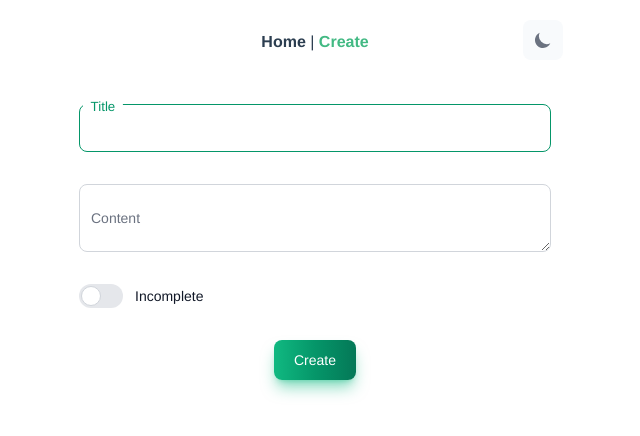
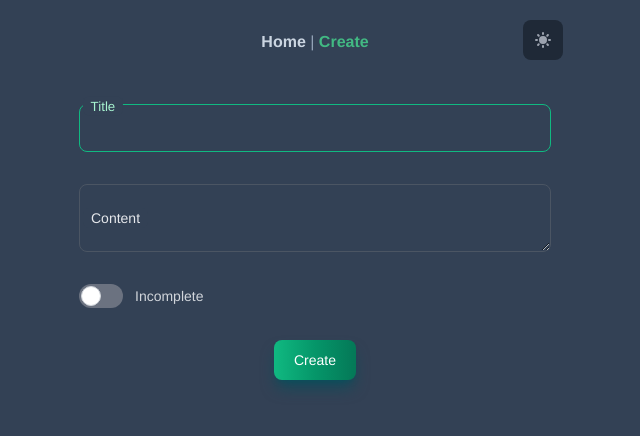
Before and after one commit to TirtharajPramanik/todo-list-vuejs-app, a Vue app: page /#/create in a window 1280 px wide. Shown: the top 436 px of the page, without its empty margins (325-965 px from the left). Built offline with nearby package versions, Linux system fonts and the light colour scheme.

Commit message:
Fixed Dark mode and Empty list bugs

```diff
--- a/public/index.html
+++ b/public/index.html
@@ -3,7 +3,7 @@
 	<head>
 		<meta charset="utf-8" />
 		<meta name="viewport" content="width=device-width,initial-scale=1.0" />
-		<meta name="description" content="Todo list app offline" />
+		<meta name="description" content="Todo list PWA offline" />
 		<link rel="icon" href="<%= BASE_URL %>favicon.ico" />
 		<title><%= htmlWebpackPlugin.options.title %></title>
 	</head>
--- a/src/App.vue
+++ b/src/App.vue
@@ -3,7 +3,7 @@
 		<nav>
 			<router-link to="/">Home</router-link> |
 			<router-link to="/create">Create</router-link>
-			<UiToggleTheme @click="toggleTheme" :isdark="isdark" />
+			<UiToggleTheme @click="toggleTheme" :isdark="theme == 'dark'" />
 		</nav>
 		<router-view />
 	</main>
@@ -11,18 +11,27 @@
 
 <script lang="ts">
 import { defineComponent } from 'vue';
-import { UiButton, UiToggleTheme } from './components';
+import { UiButton, UiToggleTheme } from '@/components';
+import { changeTheme } from '@/utils';
 
 export default defineComponent({
 	data() {
-		return { isdark: false };
+		return { theme: 'dark' };
+	},
+	mounted() {
+		const val = localStorage.getItem('theme');
+		val ? (this.theme = val) : (this.theme = 'dark');
+		changeTheme(this.theme);
+	},
+	watch: {
+		theme(val: string) {
+			localStorage.setItem('theme', val);
+			changeTheme(this.theme);
+		},
 	},
 	methods: {
 		toggleTheme() {
-			this.isdark = !this.isdark;
-			this.isdark
-				? document.documentElement.classList.add('dark')
-				: document.documentElement.classList.remove('dark');
+			this.theme = this.theme == 'dark' ? 'light' : 'dark';
 		},
 	},
 	components: { UiButton, UiToggleTheme },
--- /dev/null
+++ b/src/utils/changeTheme.ts
@@ -0,0 +1,5 @@
+export default function changeTheme(theme: any) {
+	theme == 'dark'
+		? document.documentElement.classList.add('dark')
+		: document.documentElement.classList.remove('dark');
+}
--- a/src/utils/index.ts
+++ b/src/utils/index.ts
@@ -1,3 +1,4 @@
 import validateTodo from './validateTodo';
+import changeTheme from './changeTheme';
 
-export { validateTodo };
+export { validateTodo, changeTheme };
--- a/src/views/HomeView.vue
+++ b/src/views/HomeView.vue
@@ -1,5 +1,5 @@
 <template>
-	<ul v-if="todos.length">
+	<ul v-if="todos && todos.length">
 		<UiTodoCard v-for="todo in todos" :data="todo" :key="todo.id" />
 	</ul>
 	<h3 v-else class="text-emerald-600 dark:text-white text-lg font-medium">
--- a/vue.config.js
+++ b/vue.config.js
@@ -1,3 +1,4 @@
+module.exports = {
 	chainWebpack: (config) => {
 		config.optimization.minimizer('terser').tap((args) => {
 			args[0].terserOptions.output = {
@@ -6,4 +7,5 @@ chainWebpack: (config) => {
 			};
 			return args;
 		});
+	},
 };
```
Lines whose indentation alone changed are shown as unchanged.
